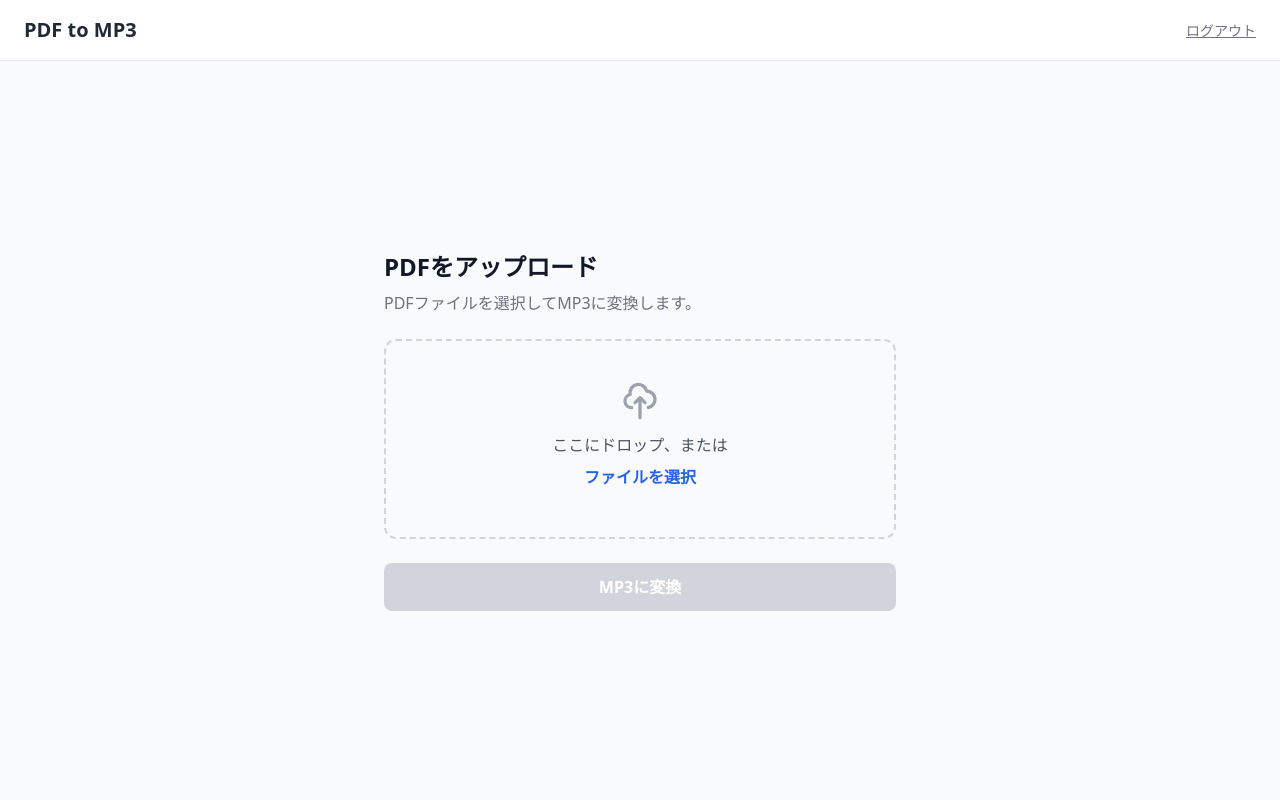
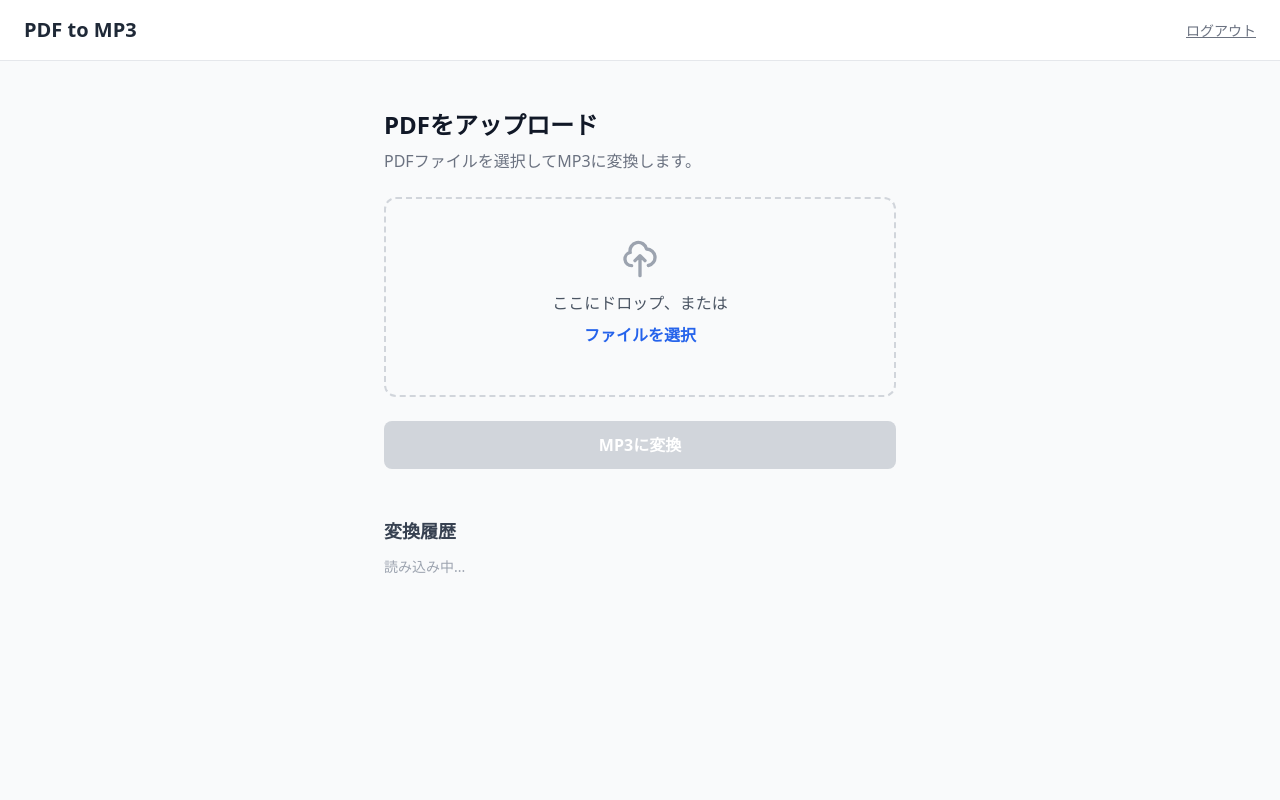
Before and after one commit to kenty911/pdf_read, a Flask app: template templates/app.html in a window 1280 px wide. Run offline with Flask 3, Linux system fonts and the light colour scheme; the template is opened without the code that fills it, so the values that code supplies are empty; some libraries are stand-ins or nearby versions.

Commit message:
feat: use PDF filename for download, add conversion history list
- Store original_filename on Job; download as <stem>.mp3
- GET /api/jobs returns all jobs for the user ordered by date
- app page shows history section with status badges and download links

Co-Authored-By: Claude Sonnet 4.6 <noreply@anthropic.com>

```diff
--- a/app/models.py
+++ b/app/models.py
@@ -12,6 +12,7 @@ class Job(db.Model):
         nullable=False,
         default="processing",
     )
+    original_filename = db.Column(db.String(255))
     pdf_path = db.Column(db.String(512))
     mp3_path = db.Column(db.String(512))
     error_message = db.Column(db.Text)
@@ -25,5 +26,6 @@ class Job(db.Model):
             "id": self.id,
             "status": self.status,
             "error": self.error_message,
+            "original_filename": self.original_filename,
             "created_at": self.created_at.isoformat() if self.created_at else None,
         }
--- a/static/js/app.js
+++ b/static/js/app.js
@@ -106,16 +106,69 @@
       if (data.status === "completed") {
         downloadLink.href = `/api/jobs/${jobId}/download`;
         showPanel("completed");
+        loadHistory();
         return;
       }
 
       if (data.status === "failed") {
         errorDetail.textContent = data.error || "不明なエラーが発生しました";
         showPanel("failed");
+        loadHistory();
         return;
       }
     }
   }
+
+  // 履歴
+  const historyList = document.getElementById("history-list");
+
+  async function loadHistory() {
+    try {
+      const resp = await fetch("/api/jobs");
+      if (!resp.ok) return;
+      const jobs = await resp.json();
+      renderHistory(jobs);
+    } catch {
+      // ignore
+    }
+  }
+
+  function renderHistory(jobs) {
+    if (jobs.length === 0) {
+      historyList.innerHTML = '<p class="text-sm text-gray-400">変換履歴はありません</p>';
+      return;
+    }
+
+    historyList.innerHTML = jobs.map(job => {
+      const name = job.original_filename || "不明";
+      const date = job.created_at
+        ? new Date(job.created_at).toLocaleString("ja-JP")
+        : "";
+      const badge = job.status === "completed"
+        ? '<span class="text-xs font-medium text-green-700 bg-green-100 px-2 py-0.5 rounded-full">完了</span>'
+        : job.status === "failed"
+        ? '<span class="text-xs font-medium text-red-700 bg-red-100 px-2 py-0.5 rounded-full">失敗</span>'
+        : '<span class="text-xs font-medium text-blue-700 bg-blue-100 px-2 py-0.5 rounded-full">変換中</span>';
+      const dl = job.status === "completed"
+        ? `<a href="/api/jobs/${job.id}/download" class="text-xs text-blue-600 hover:underline ml-2">DL</a>`
+        : "";
+      return `
+        <div class="flex items-center justify-between bg-white border border-gray-200 rounded-lg px-4 py-3">
+          <div class="min-w-0 mr-3">
+            <p class="text-sm font-medium text-gray-800 truncate">${escapeHtml(name)}</p>
+            <p class="text-xs text-gray-400">${date}</p>
+          </div>
+          <div class="flex items-center shrink-0">${badge}${dl}</div>
+        </div>`;
+    }).join("");
+  }
+
+  function escapeHtml(s) {
+    return s.replace(/&/g, "&amp;").replace(/</g, "&lt;").replace(/>/g, "&gt;")
+            .replace(/"/g, "&quot;");
+  }
+
+  loadHistory();
 
   // リセット
   function resetToUpload() {
--- a/templates/app.html
+++ b/templates/app.html
@@ -15,8 +15,8 @@
     </form>
   </header>
 
-  <main class="flex-1 flex items-center justify-center px-4 py-12">
-    <div class="max-w-lg w-full">
+  <main class="flex-1 px-4 py-12">
+    <div class="max-w-lg mx-auto">
 
       <!-- アップロードパネル -->
       <div id="panel-upload">
@@ -104,6 +104,14 @@
         </button>
       </div>
 
+      <!-- 履歴セクション -->
+      <div id="history-section" class="mt-12">
+        <h3 class="text-lg font-semibold text-gray-700 mb-3">変換履歴</h3>
+        <div id="history-list" class="space-y-2">
+          <p class="text-sm text-gray-400">読み込み中...</p>
+        </div>
+      </div>
+
     </div>
   </main>
 
```
Also changed, not shown: app/routes.py (+21 -2 lines).
